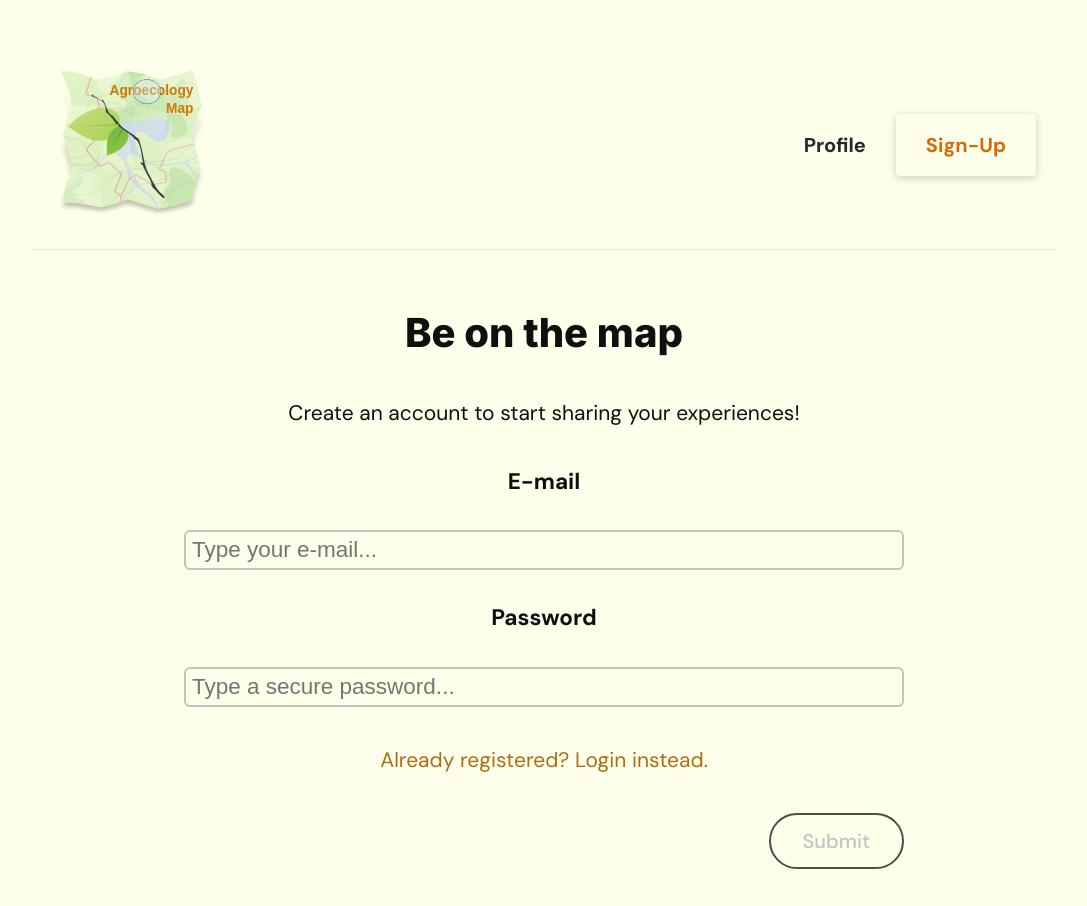
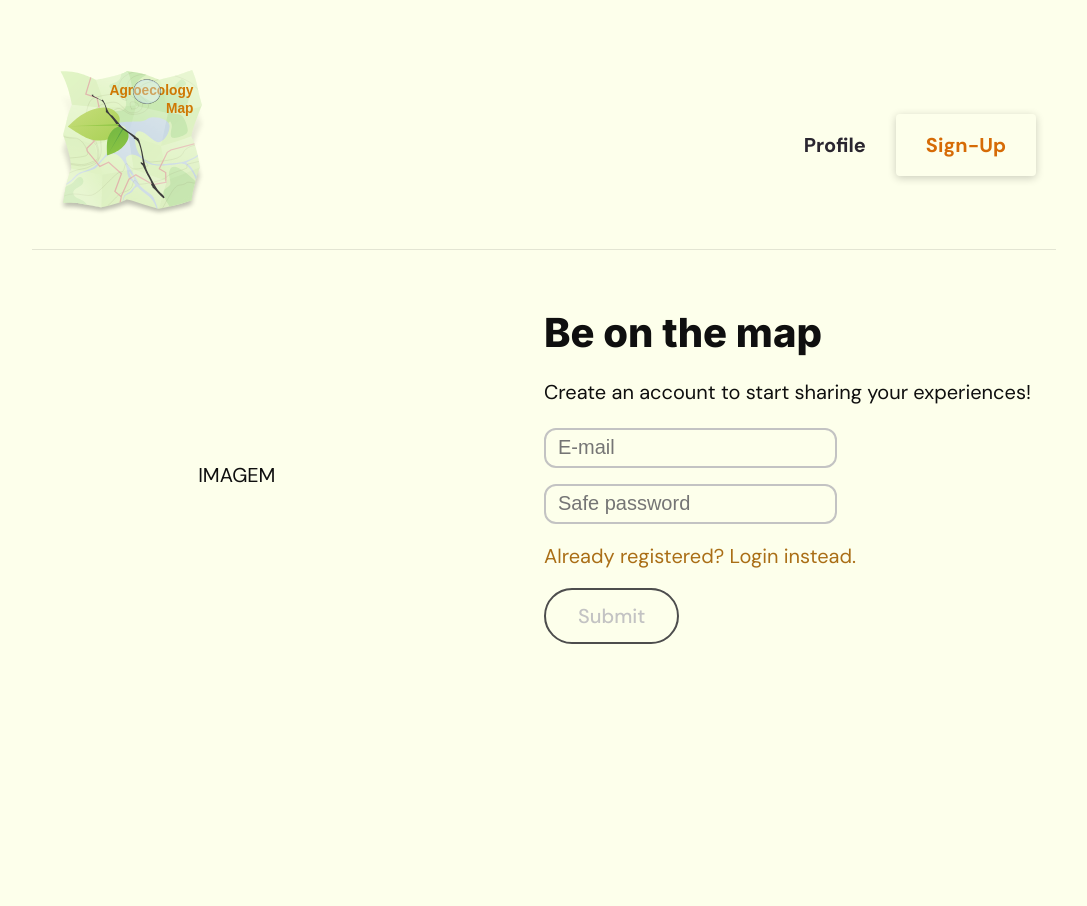
Before and after one commit to marcelo-soares-souza/Agroecology-Map-Frontend, a React (Vite) app: page /register in a window 1280 px wide. Shown: the whole page, without its empty margins (96-1183 px from the left). After the commit the page ends 800 px from the top, so only its background shows below. Built offline with nearby package versions, Linux system fonts and the light colour scheme.

Commit message:
styles-fix: removed unnecessary local styling

```diff
--- a/src/components/PageContent.module.css
+++ /dev/null
@@ -1,4 +0,0 @@
-.content {
-  font-size: 21px;
-  text-align: center;
-}
--- a/src/components/PageContent.tsx
+++ b/src/components/PageContent.tsx
@@ -1,7 +1,5 @@
-import classes from "./PageContent.module.css";
-
 function PageContent({ children }: { children: any }) {
-  return <div className={classes.content}>{children}</div>;
+  return <main>{children}</main>;
 }
 
 export default PageContent;
--- a/src/i18n/locales/en-us.tsx
+++ b/src/i18n/locales/en-us.tsx
@@ -1,19 +1,20 @@
 export default {
   translations: {
     home: {
-			about: "Welcome to Agroecology Map!",
+      about: "Welcome to Agroecology Map!"
     },
     form: {
-			submit: "Submit",
+      submit: "Submit"
     },
     register: {
       heading: "Be on the map",
       description: "Create an account to start sharing your experiences!",
       linkToLogin: "Already registered? Login instead.",
+      passwordPlaceholder: "Safe password"
     },
     error: {
       something_went_wrong: "Something went wrong",
-			could_not_find_resource_or_page: "Could not find resource or page.",
-		},
-	},
+      could_not_find_resource_or_page: "Could not find resource or page."
+    }
+  }
 };
--- a/src/pages/Register.module.css
+++ /dev/null
@@ -1,37 +0,0 @@
-.wrapper {
-    display: flex;
-    flex-direction: column;
-    justify-content: center;
-    align-items: center;
-}
-
-.container {
-    display: flex;
-    flex-direction: column;
-    width: 100%;
-    max-width: 720px;
-}
-
-.form {
-    display: flex;
-    flex-direction: column;
-    gap: 1em;
-    margin: 1em 0;
-}
-
-.form label {
-    font-weight: 600;
-    font-size: 1.125rem;
-    line-height: 1;
-}
-
-.form input {
-    border-style: solid;
-    padding: 3px 6px;
-    border-radius: 6px;
-    font-size: 1.125rem;
-}
-
-.form button {
-    align-self: flex-end;
-}
--- a/src/pages/Register.tsx
+++ b/src/pages/Register.tsx
@@ -1,43 +1,51 @@
+import { useTranslation } from "react-i18next";
 import Translator from "../components/i18n/Translator";
-import classes from "./Register.module.css";
 
 const Register = () => {
   return (
-		<div className={classes.wrapper}>
-			<div className={classes.container}>
+    <div className="grid-container">
+      <div className="two-columns">
+        <div className="contain-center">
+          <p>IMAGEM</p>
+        </div>
+        <div>
           <h1>
-					<Translator path='register.heading' />
+            <Translator path="register.heading" />
           </h1>
           <p>
-					<Translator path='register.description' />
+            <Translator path="register.description" />
           </p>
-				<form
-					className={classes.form}
-					method='POST'
-					action='/register'>
-					<label htmlFor='email'>E-mail</label>
+          <form method="POST" action="/register">
+            <label htmlFor="email" hidden>
+              E-mail
+            </label>
             <input
-						id='email'
-						type='email'
-						name='email'
-						placeholder='Type your e-mail...'
+              id="email"
+              type="email"
+              name="email"
+              placeholder="E-mail"
               required
             />
-					<label htmlFor='password'>Password</label>
+            <label htmlFor="password" hidden>
+              Password
+            </label>
             <input
-						id='password'
-						type='password'
-						name='password'
-						placeholder='Type a secure password...'
+              id="password"
+              type="password"
+              name="password"
+              placeholder={
+                useTranslation().t("register.passwordPlaceholder") ?? "Password"
+              }
               required
             />
-					<a href='/login'>
-						<Translator path='register.linkToLogin' />
+            <a href="/login">
+              <Translator path="register.linkToLogin" />
             </a>
-					<button type='submit'>
-						<Translator path='form.submit' />
+            <button type="submit">
+              <Translator path="form.submit" />
             </button>
           </form>
+        </div>
       </div>
     </div>
   );
```
Lines whose indentation alone changed are shown as unchanged.
